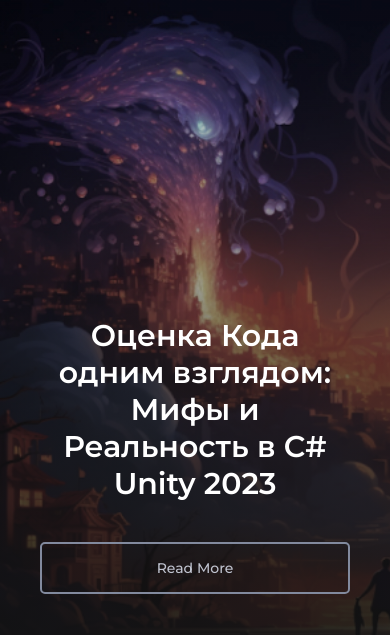
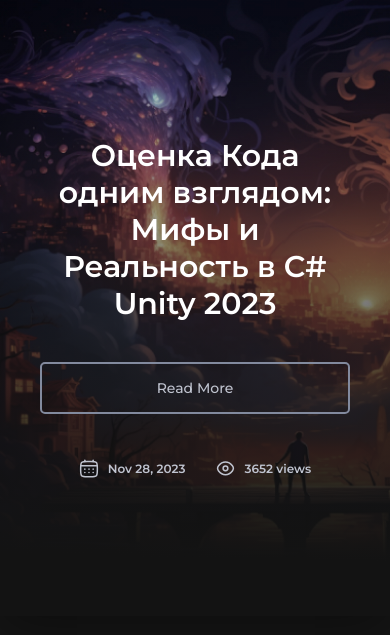
Before and after one commit to ArtemSeredenko/syndicate-blog, a plain HTML site: page index.html in a window 390 px wide. Shown: the top 635 px of the page. Drawn offline with Linux system fonts and the light colour scheme.

Commit message:
add tablet media

```diff
--- a/css/style.css
+++ b/css/style.css
@@ -106,7 +106,7 @@ body {
 
 .hero__subtitle {
   color: #c0c4d0;
-  font-size: 12px;
+  font-size: 14px;
   font-weight: 500;
   max-width: 457px;
   line-height: 160%;
@@ -154,7 +154,7 @@ body {
 
 /* #endregion */
 
-/* #region Hero post Mobile */
+/* #region Hero post Mobile 480 */
 
 @media (max-width: 480px) {
   .blog__hero-shadow {
@@ -207,3 +207,60 @@ body {
 }
 
 /* #endregion */
+
+/* #region Hero post Tablet 795 */
+
+@media (max-width: 795px) {
+  .blog__hero-shadow {
+    background: linear-gradient(1deg, #131313 10%, rgba(0, 0, 0, 0) 100%);
+    display: flex;
+    width: 125%;
+    max-width: 1200px;
+    height: auto;
+    padding: 10%;
+    flex-direction: column;
+    justify-content: center;
+
+    align-items: center;
+  }
+
+  .blog__hero {
+    display: flex;
+    background: url(../img/post-hero-mobile.jpg);
+    flex-direction: column;
+    justify-content: center;
+    padding: 0 10px;
+    align-items: center;
+    background-size: cover;
+    margin: 0 auto;
+  }
+
+  .blog {
+    margin: 0;
+    background: #151515;
+  }
+
+  .hero__btn {
+    width: 80%;
+  }
+
+  .hero__title {
+    padding-bottom: 40px;
+    padding-top: 0;
+    text-align: center;
+    padding: 100px 10% 40px 10%;
+  }
+
+  .hero__subtitle {
+    text-align: center;
+    font-size: 14px;
+    padding: 0 10px;
+    padding-bottom: 44px;
+  }
+
+  .hero__category {
+    display: none;
+  }
+}
+
+/* #endregion */
```
